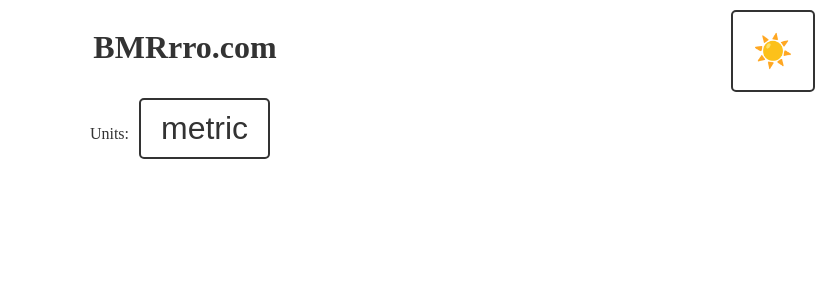
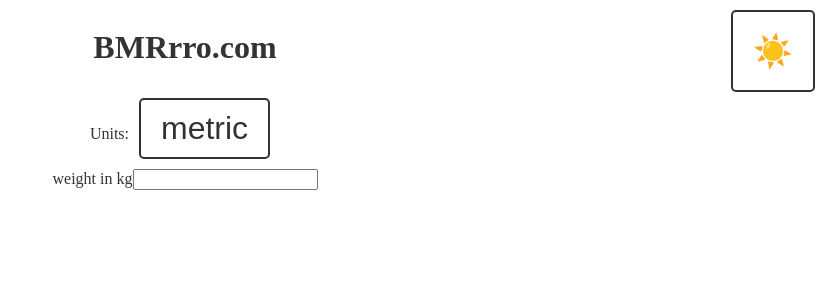
Before and after one commit to TestkaJakub/vue-bmr, a Vue app: page / in a window 1280 px wide. Shown: the top 300 px of the page, without its empty margins (455-1280 px from the left). Built offline with nearby package versions, Linux system fonts and the light colour scheme.

Commit message:
Weight Input

```diff
--- a/src/App.vue
+++ b/src/App.vue
@@ -1,14 +1,28 @@
 <script setup lang="ts">
-import { ref, watch } from 'vue';
+import { ref, toRaw, watch} from 'vue';
 
 import ThemeSwitch from './components/ThemeSwitch.vue';
 import UnitsSwitch from './components/UnitsSwitch.vue';
+import WeightInput from './components/WeightInput.vue';
 
-const units = ref(localStorage.getItem('units') || 'metric');
+const metric = {
+    system: 'metric',
+    weight: 'kg',
+    height: 'cm'
+};
 
-watch(units, (newUnits) => {
-    console.log(newUnits)
+const unitsData = JSON.parse(localStorage.getItem('units') || 'null');
+const units = ref(unitsData ? unitsData : metric);
+
+const weights = ref({
+    kg: 0,
+    lb: 0
 });
+
+watch(weights, (newUnits) => {
+    console.log(toRaw(newUnits));
+});
+
 </script>
 
 <template>
@@ -16,6 +30,9 @@ watch(units, (newUnits) => {
   <div class="main">
     <h1>BMRrro.com</h1>
     <UnitsSwitch v-model="units"/>
+    <WeightInput :weightUnit="toRaw(units)['weight']" v-model="weights"/>
+    <!-- <label for="weight">weight in {{ toRaw(units)['weight'] }}</label>
+    <input type="number" name="weight" id="weight"> -->
   </div>
 
 </template>
--- a/src/components/UnitsSwitch.vue
+++ b/src/components/UnitsSwitch.vue
@@ -1,11 +1,25 @@
 <script setup lang="ts">
 import { ref, watch } from 'vue';
 
-const units = ref(localStorage.getItem('units') || 'metric');
+const metric = {
+    system: 'metric',
+    weight: 'kg',
+    height: 'cm'
+};
 
-function changeUnits(){
-  units.value = units.value === 'metric' ? 'imperial' : 'metric';
-  localStorage.setItem('units', units.value);
+const imperial = {
+    system: 'imperial',
+    weight: 'lb',
+    height: 'in'
+};
+
+const unitsData = JSON.parse(localStorage.getItem('units') || 'null');
+const units = ref(unitsData ? unitsData : metric);
+
+function changeUnits() {
+    units.value = units.value.system === 'metric' ? imperial : metric;
+
+    localStorage.setItem('units', JSON.stringify(units.value));
 }
 
 const emit = defineEmits();
@@ -18,7 +32,7 @@ watch(units, (newUnits) => {
 <template>
   <div class="units-switch">
     <label for="units">Units:</label>
-    <button id="units" @click="changeUnits()">{{ units }}</button>
+    <button id="units" @click="changeUnits()">{{ units['system'] }}</button>
   </div>
 </template>
 
--- /dev/null
+++ b/src/components/WeightInput.vue
@@ -0,0 +1,34 @@
+<script setup lang="ts">
+import { ref, watch } from 'vue';
+
+const props = defineProps({
+    weightUnit: {
+        type: String,
+        required: true
+    }
+});
+
+const weightKg = ref(null);
+const weightLb = ref(null);
+
+const emit = defineEmits();
+
+watch(weightKg, (newWeightKg) => {
+    emit('update:modelValue', { kg: newWeightKg, lb: newWeightKg? newWeightKg * 2.20462 : null});
+});
+
+watch(weightLb, (newWeightLb) => {
+    emit('update:modelValue', { kg: newWeightLb ? newWeightLb / 2.20462 : null, lb: newWeightLb });
+});
+</script>
+
+<template>
+    <div>
+        <label for="weight">weight in {{ props.weightUnit }}</label>
+        <input v-if="props.weightUnit == 'kg'" type="number" name="weight" id="weight" v-model="weightKg">
+        <input v-else-if="props.weightUnit == 'lb'" type="number" name="weight" id="weight" v-model="weightLb">
+    </div>
+</template>
+
+<style scoped>
+</style>
```
